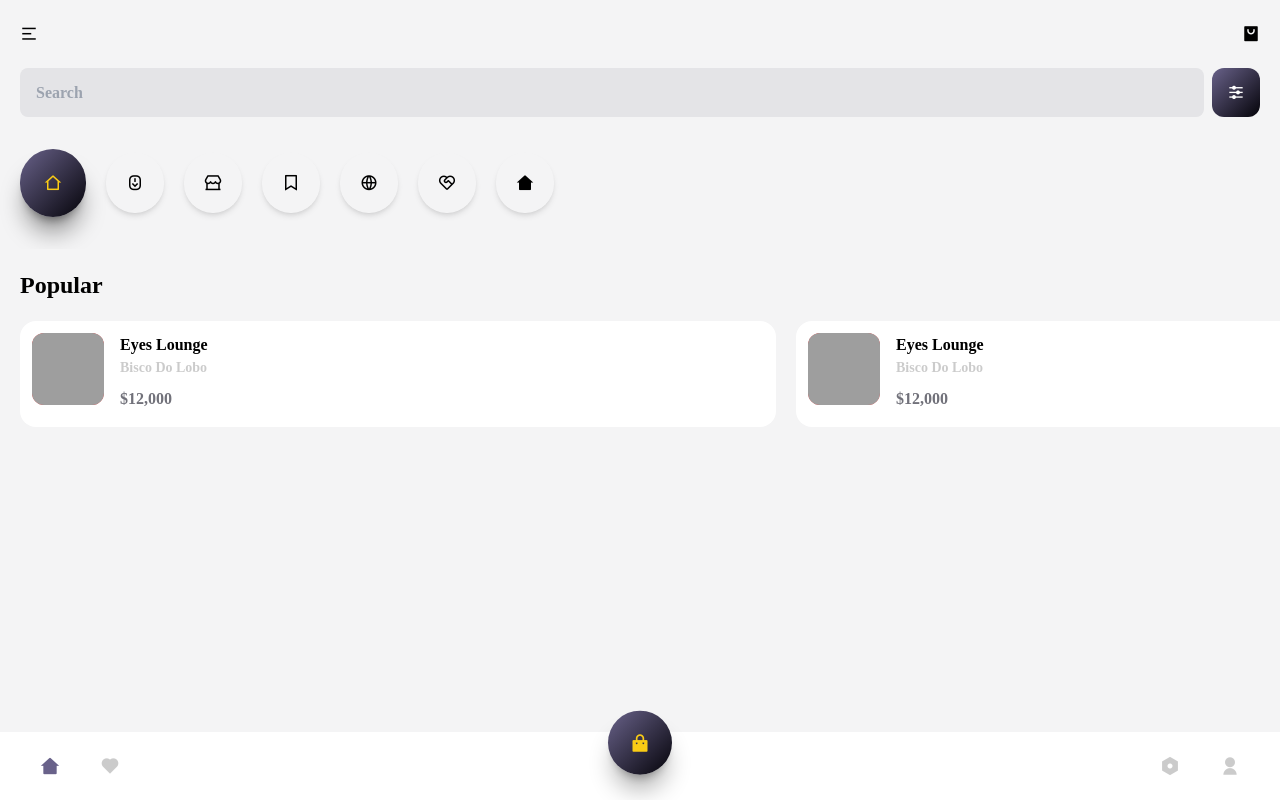
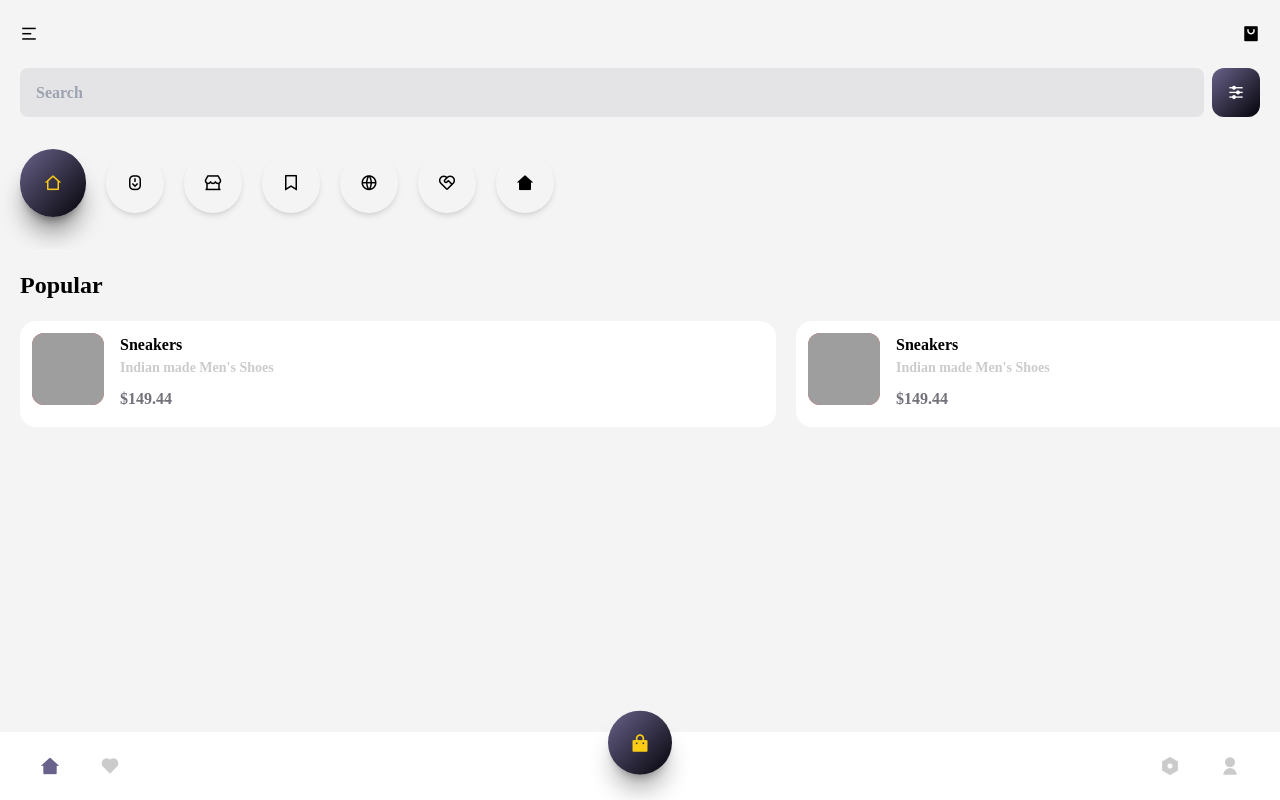
Before and after one commit to prashantkumarpro/FrontEnd-Level2, a plain HTML site: page Cart/index.html in a window 1280 px wide. Drawn offline with nearby package versions, Linux system fonts and the light colour scheme; no server answers; grey boxes are pictures that could not be loaded.

Commit message:
Populers

```diff
--- a/Cart/index.html
+++ b/Cart/index.html
@@ -54,42 +54,8 @@
         <div class="populardiv mt-5">
             <h3 class="text-2xl pl-5 font-semibold">Popular</h3>
             <div class="populars mt-5 flex whitespace-nowrap gap-5 overflow-auto w-full pl-5">
-                <div class="popular bg-white p-2 rounded-2xl flex items-start gap-3 w-[60%] flex-shrink-0">
-                    <div class="w-20 h-20 bg-red-500 flex-shrink-0 rounded-2xl border-4 border-white overflow-hidden">
-                        <img class="w-full h-full object-cover"
-                            src="https://images.unsplash.com/photo-1571575173700-afb9492e6a50?q=80&w=3412&auto=format&fit=crop&ixlib=rb-4.0.3&ixid=M3wxMjA3fDB8MHxwaG90by1wYWdlfHx8fGVufDB8fHx8fA%3D%3D"
-                            alt="">
-                    </div>
-                    <div class="data py-2 w-full">
-                        <h1 class="leading-none font-semibold">Eyes Lounge</h1>
-                        <h4 class="leading-none mt-2 text-sm font-semibold opacity-20">Bisco Do Lobo</h4>
-                        <h4 class="mt-3 font-semibold text-zinc-500">$12,000</h4>
-                    </div>
-                </div>
-                <div class="popular bg-white p-2 rounded-2xl flex items-start gap-3 w-[60%] flex-shrink-0">
-                    <div class="w-20 h-20 bg-red-500 flex-shrink-0 rounded-2xl border-4 border-white overflow-hidden">
-                        <img class="w-full h-full object-cover"
-                            src="https://images.unsplash.com/photo-1571575173700-afb9492e6a50?q=80&w=3412&auto=format&fit=crop&ixlib=rb-4.0.3&ixid=M3wxMjA3fDB8MHxwaG90by1wYWdlfHx8fGVufDB8fHx8fA%3D%3D"
-                            alt="">
-                    </div>
-                    <div class="data py-2 w-full">
-                        <h1 class="leading-none font-semibold">Eyes Lounge</h1>
-                        <h4 class="leading-none mt-2 text-sm font-semibold opacity-20">Bisco Do Lobo</h4>
-                        <h4 class="mt-3 font-semibold text-zinc-500">$12,000</h4>
-                    </div>
-                </div>
-                <div class="popular bg-white p-2 rounded-2xl flex items-start gap-3 w-[60%] flex-shrink-0">
-                    <div class="w-20 h-20 bg-red-500 flex-shrink-0 rounded-2xl border-4 border-white overflow-hidden">
-                        <img class="w-full h-full object-cover"
-                            src="https://images.unsplash.com/photo-1571575173700-afb9492e6a50?q=80&w=3412&auto=format&fit=crop&ixlib=rb-4.0.3&ixid=M3wxMjA3fDB8MHxwaG90by1wYWdlfHx8fGVufDB8fHx8fA%3D%3D"
-                            alt="">
-                    </div>
-                    <div class="data py-2 w-full">
-                        <h1 class="leading-none font-semibold">Eyes Lounge</h1>
-                        <h4 class="leading-none mt-2 text-sm font-semibold opacity-20">Bisco Do Lobo</h4>
-                        <h4 class="mt-3 font-semibold text-zinc-500">$12,000</h4>
-                    </div>
-                </div>
+
+
             </div>
         </div>
         <div class="footer flex items-center justify-between px-10 fixed bottom-0 left-0 w-full py-5 bg-white">
--- a/Cart/script.js
+++ b/Cart/script.js
@@ -1,12 +1,8 @@
-// products
-// populer
-// carts
-// addProducts()
-// addPopulersProducts()
 
 
 
-  function getProducts(){
+// products
+function getProducts() {
   // Define the API URL
   const apiUrl = 'https://fakestoreapi.com/products'
 
@@ -51,4 +47,72 @@
   products.innerHTML = clutter;
 }
 
+// populer
+
+function getPopulersProducts() {
+  let populer = [
+    {
+      product_id: 1,
+      name: 'Sneakers',
+      image: "https://images.unsplash.com/photo-1549298916-b41d501d3772?q=80&w=1412&auto=format&fit=crop&ixlib=rb-4.0.3&ixid=M3wxMjA3fDB8MHxwaG90by1wYWdlfHx8fGVufDB8fHx8fA%3D%3D",
+      price: 149.44,
+      description: "Indian made Men's Shoes"
+    },
+    {
+      product_id: 2,
+      name: 'Sneakers',
+      image: "https://images.unsplash.com/photo-1549298916-b41d501d3772?q=80&w=1412&auto=format&fit=crop&ixlib=rb-4.0.3&ixid=M3wxMjA3fDB8MHxwaG90by1wYWdlfHx8fGVufDB8fHx8fA%3D%3D",
+      price: 149.44,
+      description: "Indian made Men's Shoes"
+    },
+    {
+      product_id: 3,
+      name: 'Sneakers',
+      image: "https://images.unsplash.com/photo-1549298916-b41d501d3772?q=80&w=1412&auto=format&fit=crop&ixlib=rb-4.0.3&ixid=M3wxMjA3fDB8MHxwaG90by1wYWdlfHx8fGVufDB8fHx8fA%3D%3D",
+      price: 149.44,
+      description: "Indian made Men's Shoes"
+    },
+    {
+      product_id: 3,
+      name: 'Sneakers',
+      image: "https://images.unsplash.com/photo-1549298916-b41d501d3772?q=80&w=1412&auto=format&fit=crop&ixlib=rb-4.0.3&ixid=M3wxMjA3fDB8MHxwaG90by1wYWdlfHx8fGVufDB8fHx8fA%3D%3D",
+      price: 149.44,
+      description: "Indian made Men's Shoes"
+    },
+    {
+      product_id: 3,
+      name: 'Sneakers',
+      image: "https://images.unsplash.com/photo-1549298916-b41d501d3772?q=80&w=1412&auto=format&fit=crop&ixlib=rb-4.0.3&ixid=M3wxMjA3fDB8MHxwaG90by1wYWdlfHx8fGVufDB8fHx8fA%3D%3D",
+      price: 149.44,
+      description: "Indian made Men's Shoes"
+    },
+    {
+      product_id: 3,
+      name: 'Sneakers',
+      image: "https://images.unsplash.com/photo-1549298916-b41d501d3772?q=80&w=1412&auto=format&fit=crop&ixlib=rb-4.0.3&ixid=M3wxMjA3fDB8MHxwaG90by1wYWdlfHx8fGVufDB8fHx8fA%3D%3D",
+      price: 149.44,
+      description: "Indian made Men's Shoes"
+    },
+  ]
+
+  showPopulersProducts(populer)
+}
+function showPopulersProducts(populer) {
+  let clutter = "";
+  let populars = document.querySelector('.populars')
+  populer.forEach((populerProduct) => {
+    clutter += ` <div class="popular bg-white p-2 rounded-2xl flex items-start gap-3 w-[60%] flex-shrink-0">
+    <div class="w-20 h-20 bg-red-500 flex-shrink-0 rounded-2xl border-4 border-white overflow-hidden">
+        <img class="w-full h-full object-cover"src="${populerProduct.image}" alt=""/>
+    </div>
+    <div class="data py-2 w-full">
+        <h1 class="leading-none font-semibold">${populerProduct.name}</h1>
+        <h4 class="leading-none mt-2 text-sm font-semibold opacity-20">${populerProduct.description}</h4>
+        <h4 class="mt-3 font-semibold text-zinc-500">$${populerProduct.price}</h4>
+    </div>
+</div>`
+  })
+  populars.innerHTML = clutter;
+}
+getPopulersProducts()
 getProducts()
```
Lines whose indentation alone changed are shown as unchanged.
